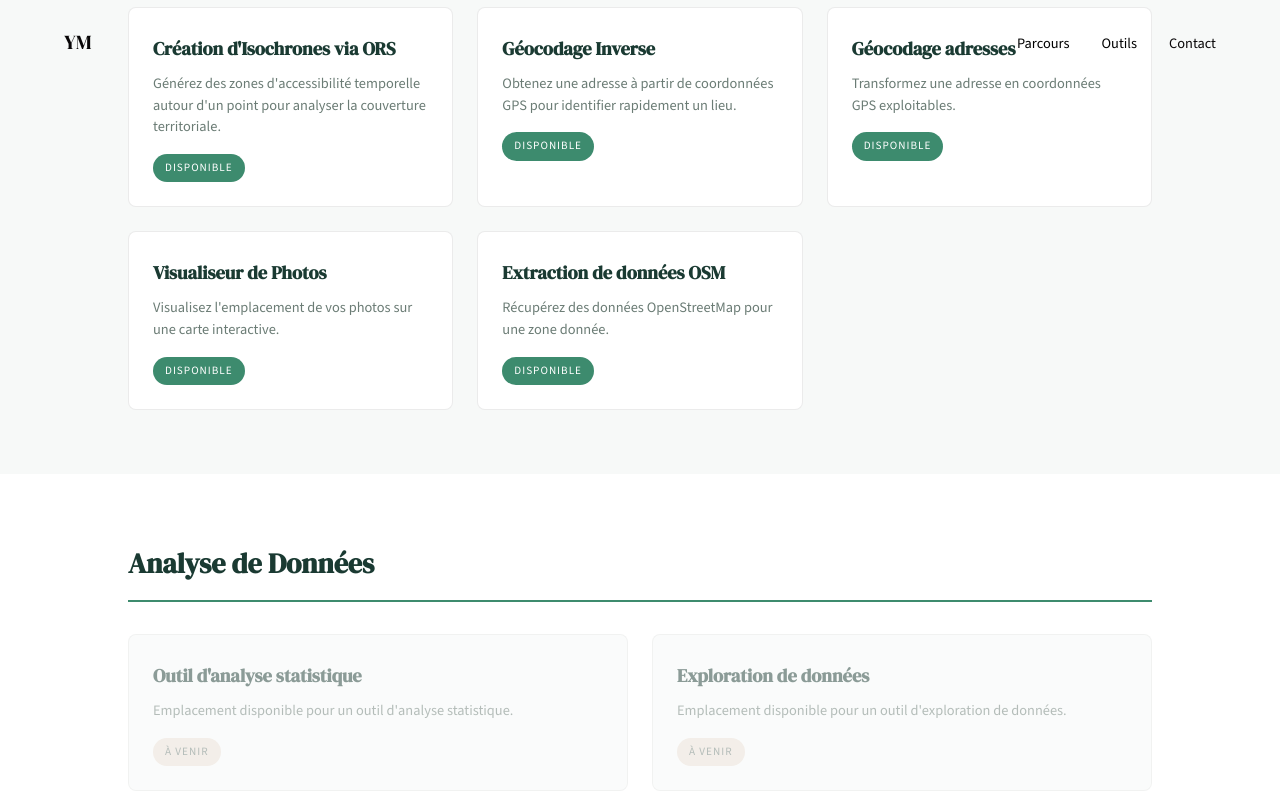
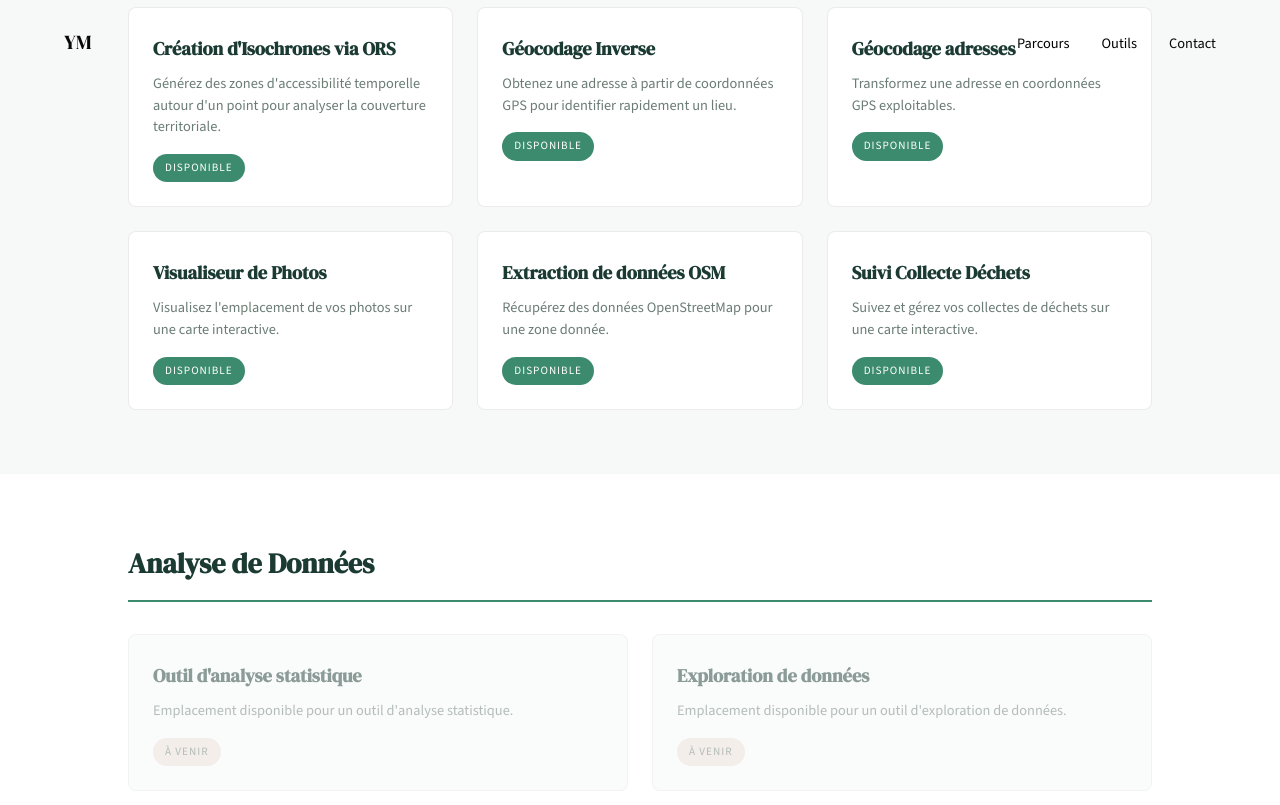
Before and after one commit to yvesmarti/yvesmarti.github.io, a Jekyll site: the page built from outils.html, in a window 1280 px wide and 900 px high, scrolled down 561 px. Shown: the top 805 px of the window. Built offline with Jekyll 4.4.1, drawn with Linux system fonts in a browser that asks for light colours.

Commit message:
Ajouter raccourci vers l'outil de suivi de collecte dans la section Géomatique & Cartographie

```diff
--- a/_data/outils.yml
+++ b/_data/outils.yml
@@ -28,6 +28,11 @@
       lien: outils/extracteurosm.html
       actif: true
 
+    - nom: Suivi Collecte Déchets
+      description: Suivez et gérez vos collectes de déchets sur une carte interactive.
+      lien: outils/suivi/index.html
+      actif: true
+
 - categorie: Analyse de Données
   outils:
     - nom: Outil d'analyse statistique
```
